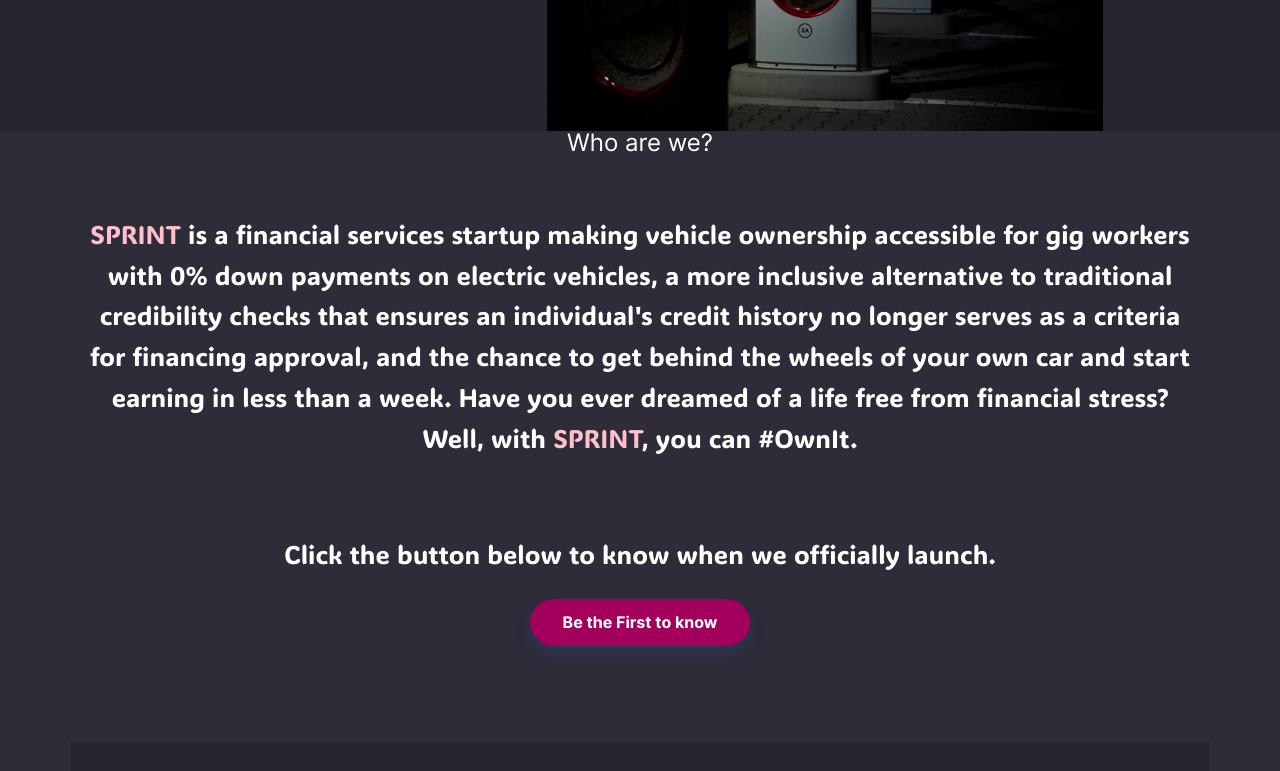
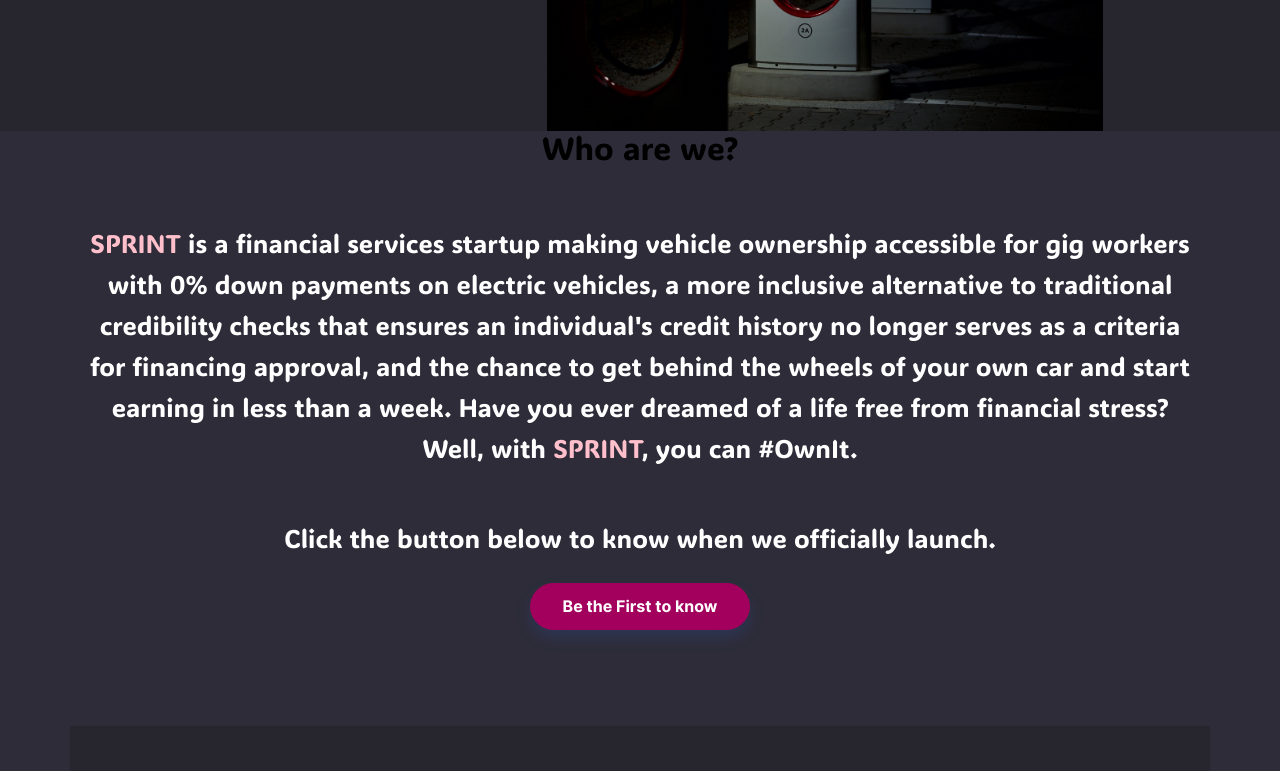
Before and after one commit to SprintCapital/Sprint-Web, a plain HTML site: page index.html in a window 1280 px wide. Shown: the part 1100-1871 px from the top of the page. Drawn offline with nearby package versions, Linux system fonts and the light colour scheme.

Commit message:
minorchanges

```diff
--- a/index.html
+++ b/index.html
@@ -111,11 +111,10 @@
         </div><!-- End: Hero Clean Reverse -->
     </header><!-- Start: Brands -->
     <section id="about-us" class="py-5" style="margin-top: -50px;">
-	<h4 style="text-align: center;">Who are we?</h4>
+	<h2 style="text-align: center;color: black;font-family: 'ADLam Display', serif">Who are we?</h2>
 
         <div class="container text-center py-5">
 		<p class="mb-4" style="font-size: 1.6rem;font-family: 'ADLaM Display', serif;"><span class="sprint">SPRINT</span> is a financial services startup making vehicle ownership accessible for gig workers with 0% down payments on electric vehicles, a more inclusive alternative to traditional credibility checks that ensures an individual's credit history no longer serves as a criteria for financing approval, and the chance to get behind the wheels of your own car and start earning in less than a week. Have you ever dreamed of a life free from financial stress? Well, with <span class="sprint">SPRINT</span>, you can #OwnIt.</p>
-		<br>
 		<br>
 		<p class="mb-4" style="font-size: 1.6rem;font-family: 'ADLaM Display', serif;">Click the button below to know when we officially launch.</p>
 	    <a class="btn btn-primary shadow" role="button" href="#know" style="background: #a3005d;">Be the
@@ -183,8 +182,6 @@
         <div class="container py-5">
             <div class="mx-auto" style="max-width: 900px;">
                 <div class="row row-cols-1 row-cols-md-2 d-flex justify-content-center" style="margin-bottom: -8px;">
-		<h4 style="text-align: center;">Social Impact</h4>
-
                     <div class="col mb-4">
                         <div class="card bg-primary-light">
                             <div class="card-body text-center px-4 py-5 px-md-5">
```
